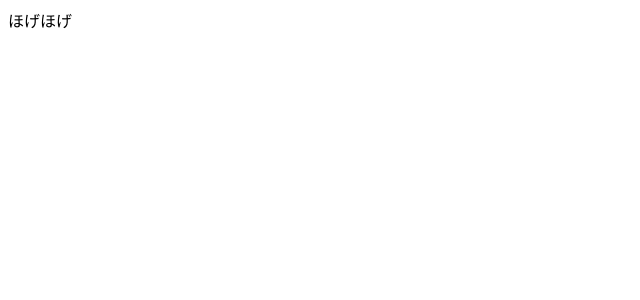
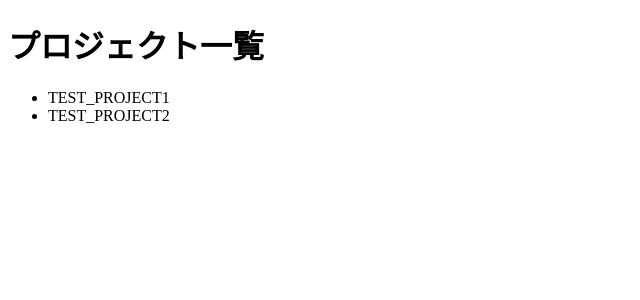
Before and after one commit to Ushinji/react_hooks_sample, a React (Create React App) app: page /projects in a window 1280 px wide. Shown: the top 300 px of the page, without its empty margins (0-640 px from the left). Built offline with nearby package versions, Linux system fonts and the light colour scheme.

Commit message:
storeとConponentの連携を実装

```diff
--- a/src/App.tsx
+++ b/src/App.tsx
@@ -1,15 +1,17 @@
 import * as React from 'react';
 import { BrowserRouter } from 'react-router-dom';
+import { initialState, rootReducer, StoreContext } from './ducks';
 import Routes from './Routes';
 
-class App extends React.Component {
-  public render() {
-    return (
+const App: React.FunctionComponent = () => {
+  const [state, dispatch] = React.useReducer(rootReducer, initialState);
+  return (
+    <StoreContext.Provider value={{ state, dispatch }}>
       <BrowserRouter>
         <Routes />
       </BrowserRouter>
-    );
-  }
-}
+    </StoreContext.Provider>
+  );
+};
 
 export default App;
--- a/src/Routes.tsx
+++ b/src/Routes.tsx
@@ -2,7 +2,7 @@ import * as React from 'react';
 import { Route, Switch } from 'react-router';
 import Counter from './components/Counter';
 import HookedCounter from './components/HookedCounter';
-import ProjectDetail from './components/ProjectDetail';
+import ProjectList from './components/ProjectList';
 import RootPage from './components/RootPage';
 
 const Routes = () => {
@@ -11,7 +11,7 @@ const Routes = () => {
       <Route exact={true} path={'/'} component={RootPage} />
       <Route exact={true} path={'/counter'} component={Counter} />
       <Route exact={true} path={'/hooked_counter'} component={HookedCounter} />
-      <Route exact={true} path={'/projects'} component={ProjectDetail} />
+      <Route exact={true} path={'/projects'} component={ProjectList} />
     </Switch>
   );
 };
--- /dev/null
+++ b/src/components/ProjectList.tsx
@@ -0,0 +1,18 @@
+import * as React from 'react';
+import { StoreContext } from '../ducks';
+
+const ProjectList: React.FunctionComponent = () => {
+  const { state } = React.useContext(StoreContext);
+  return (
+    <div>
+      <h1>プロジェクト一覧</h1>
+      <ul>
+        {state.projectState.map(project => {
+          return <li key={project.id}>{project.displayName}</li>;
+        })}
+      </ul>
+    </div>
+  );
+};
+
+export default ProjectList;
--- /dev/null
+++ b/src/ducks/index.ts
@@ -0,0 +1,31 @@
+import { createContext, Dispatch as ReactDispatch } from 'react';
+import { combineReducers } from 'redux';
+import project, { ProjectState, SetProjectAction } from './project';
+
+export type Action<T extends string, P = void> = P extends {}
+  ? {
+      type: T;
+      payload: { [K in keyof P]: P[K] };
+    }
+  : {
+      type: Text;
+    };
+
+export type Actions = SetProjectAction;
+
+export interface RootState {
+  projectState: ProjectState;
+}
+
+export const rootReducer = combineReducers({
+  projectState: project,
+});
+
+export const initialState = rootReducer(undefined, { type: 'INIT' });
+
+export type Dispatch = ReactDispatch<Actions>;
+
+export const StoreContext = createContext<{
+  state: RootState;
+  dispatch: Dispatch;
+}>(null as any);
--- /dev/null
+++ b/src/ducks/project/actions.ts
@@ -0,0 +1,14 @@
+import { Action } from '../';
+import { Project } from './reducers';
+import { ActionTypes } from './types';
+
+export type SetProjectAction = Action<ActionTypes.SET, { project: Project }>;
+
+export const set = (project: Project): SetProjectAction => {
+  return {
+    type: ActionTypes.SET,
+    payload: { project },
+  };
+};
+
+export type ProjectActions = SetProjectAction;
--- /dev/null
+++ b/src/ducks/project/index.ts
@@ -0,0 +1,5 @@
+import { SetProjectAction } from './actions';
+import reducers, { ProjectState } from './reducers';
+export default reducers;
+
+export { ProjectState, SetProjectAction };
--- /dev/null
+++ b/src/ducks/project/reducers.ts
@@ -0,0 +1,34 @@
+import { Reducer } from 'redux';
+import { ProjectActions } from './actions';
+import { ActionTypes } from './types';
+
+export type ProjectState = Project[];
+
+export interface Project {
+  id: number;
+  displayName: string;
+}
+
+const initialState: Project[] = [
+  {
+    id: 1,
+    displayName: 'TEST_PROJECT1',
+  },
+  {
+    id: 2,
+    displayName: 'TEST_PROJECT2',
+  },
+];
+
+const reducer: Reducer<ProjectState, ProjectActions> = (state = initialState, action) => {
+  switch (action.type) {
+    case ActionTypes.SET:
+      return Object.assign({}, state, {
+        project: action.payload.project,
+      });
+    default:
+      return state;
+  }
+};
+
+export default reducer;
--- /dev/null
+++ b/src/ducks/project/types.ts
@@ -0,0 +1,3 @@
+export enum ActionTypes {
+  SET = 'action/project/SET',
+}
```
